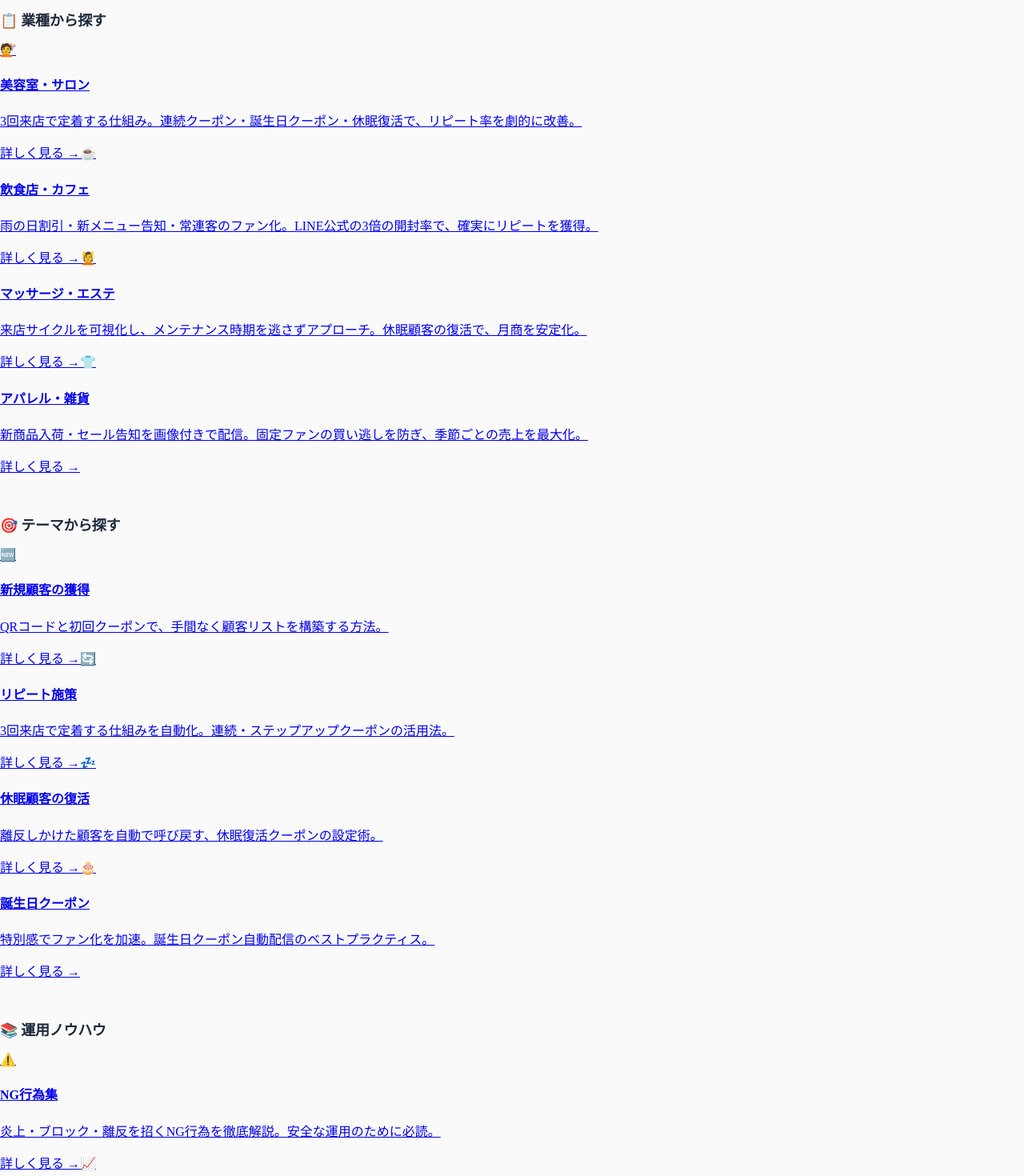
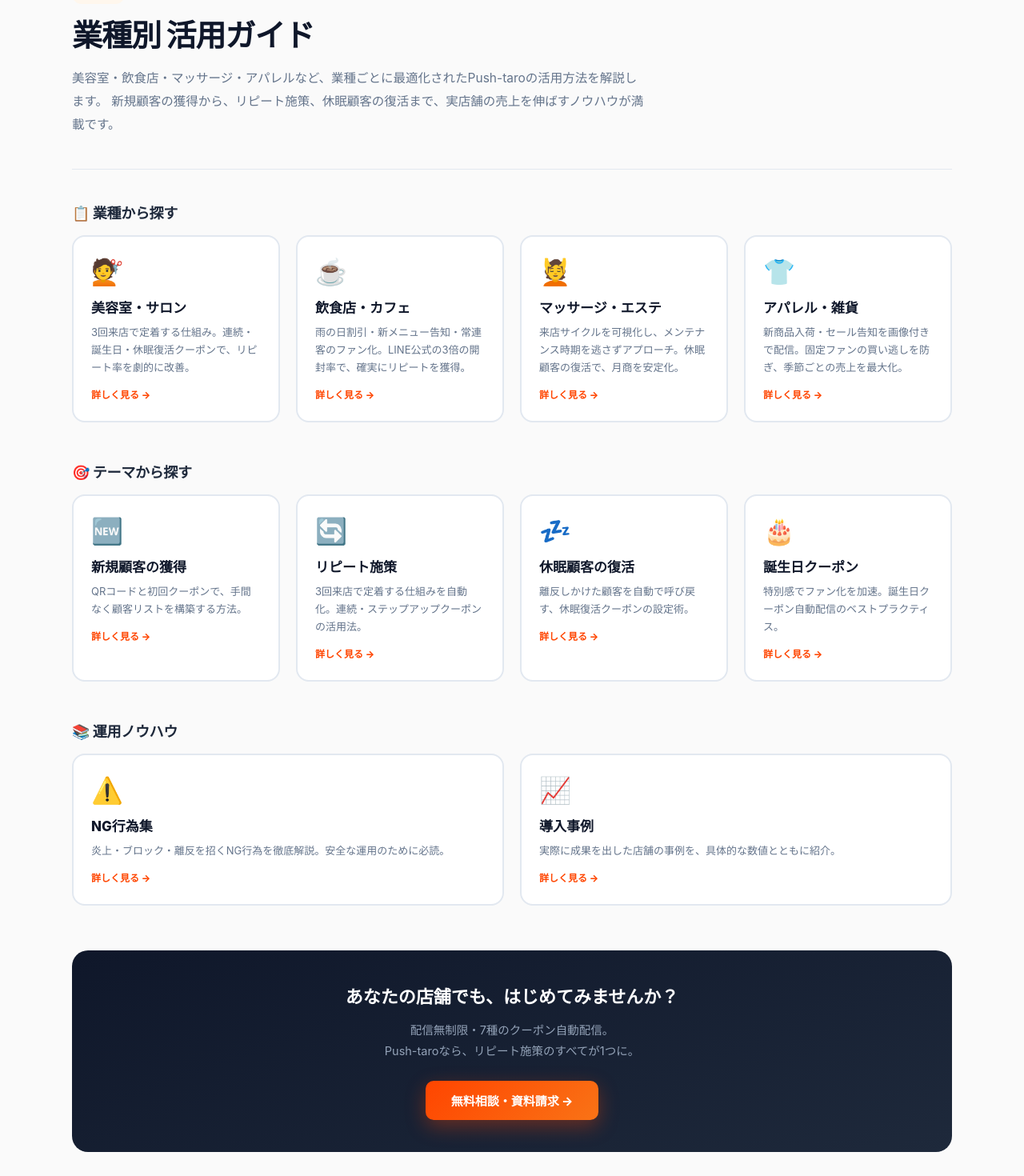
Before and after one commit to thellcishii-lang/push-taro, a Next.js app: page /guide in a window 1280 px wide. Shown: the part 160-1630 px from the top of the page at 80% size. Built offline with nearby package versions, Linux system fonts and the light colour scheme.

Commit message:
Update page.tsx

```diff
--- a/app/guide/page.tsx
+++ b/app/guide/page.tsx
@@ -2,15 +2,24 @@ import Link from 'next/link';
 
 export const metadata = {
   title: '業種別 活用ガイド | Push-taro',
-  description: '美容室・飲食店・マッサージ・アパレルなど、業種別のPush-taro活用方法を徹底解説。新規獲得から休眠復活まで、実店舗のリピート施策を仕組み化するノウハウを公開。',
+  description: '業種別のPush-taro活用方法を徹底解説。',
 };
 
 export default function GuideTopPage() {
   return (
     <>
+      {/* ヘッダー */}
+      <nav className="g-nav">
+        <div className="g-nav-inner">
+          <Link href="/" className="g-logo">🚀 Push-taro <small>/ 使い方ガイド</small></Link>
+          <Link href="/signup" className="g-nav-cta">今すぐ申し込む →</Link>
+        </div>
+      </nav>
+
+      <main className="g-main">
         {/* ページヘッダー */}
-      <div className="guide-hero">
-        <span className="badge">Guide</span>
+        <div className="g-hero">
+          <span className="g-badge">Guide</span>
           <h1>業種別 活用ガイド</h1>
           <p>
             美容室・飲食店・マッサージ・アパレルなど、業種ごとに最適化されたPush-taroの活用方法を解説します。
@@ -19,116 +28,120 @@ export default function GuideTopPage() {
         </div>
 
         {/* 業種一覧 */}
-      <h2 style={{
-        fontSize: 18, fontWeight: 800, color: '#1e293b',
-        marginBottom: 16, letterSpacing: '-0.3px',
-      }}>
-        📋 業種から探す
-      </h2>
-
-      <div className="guide-grid">
-        <Link href="/guide/salon" className="guide-grid-card">
-          <span className="icon">💇</span>
+        <h2 className="g-h2">📋 業種から探す</h2>
+        <div className="g-grid">
+          <Link href="/guide/salon" className="g-card">
+            <span className="g-card-icon">💇</span>
             <h4>美容室・サロン</h4>
-          <p>3回来店で定着する仕組み。連続クーポン・誕生日クーポン・休眠復活で、リピート率を劇的に改善。</p>
-          <span className="arrow">詳しく見る →</span>
+            <p>3回来店で定着する仕組み。連続・誕生日・休眠復活クーポンで、リピート率を劇的に改善。</p>
+            <span className="g-card-arrow">詳しく見る →</span>
           </Link>
-
-        <Link href="/guide/cafe" className="guide-grid-card">
-          <span className="icon">☕</span>
+          <Link href="/guide/cafe" className="g-card">
+            <span className="g-card-icon">☕</span>
             <h4>飲食店・カフェ</h4>
             <p>雨の日割引・新メニュー告知・常連客のファン化。LINE公式の3倍の開封率で、確実にリピートを獲得。</p>
-          <span className="arrow">詳しく見る →</span>
+            <span className="g-card-arrow">詳しく見る →</span>
           </Link>
-
-        <Link href="/guide/massage" className="guide-grid-card">
-          <span className="icon">💆</span>
+          <Link href="/guide/massage" className="g-card">
+            <span className="g-card-icon">💆</span>
             <h4>マッサージ・エステ</h4>
             <p>来店サイクルを可視化し、メンテナンス時期を逃さずアプローチ。休眠顧客の復活で、月商を安定化。</p>
-          <span className="arrow">詳しく見る →</span>
+            <span className="g-card-arrow">詳しく見る →</span>
           </Link>
-
-        <Link href="/guide/apparel" className="guide-grid-card">
-          <span className="icon">👕</span>
+          <Link href="/guide/apparel" className="g-card">
+            <span className="g-card-icon">👕</span>
             <h4>アパレル・雑貨</h4>
             <p>新商品入荷・セール告知を画像付きで配信。固定ファンの買い逃しを防ぎ、季節ごとの売上を最大化。</p>
-          <span className="arrow">詳しく見る →</span>
+            <span className="g-card-arrow">詳しく見る →</span>
           </Link>
         </div>
 
         {/* テーマ別 */}
-      <h2 style={{
-        fontSize: 18, fontWeight: 800, color: '#1e293b',
-        margin: '48px 0 16px', letterSpacing: '-0.3px',
-      }}>
-        🎯 テーマから探す
-      </h2>
-
-      <div className="guide-grid">
-        <Link href="/guide/themes/new-customer" className="guide-grid-card">
-          <span className="icon">🆕</span>
+        <h2 className="g-h2">🎯 テーマから探す</h2>
+        <div className="g-grid">
+          <Link href="/guide/themes/new-customer" className="g-card">
+            <span className="g-card-icon">🆕</span>
             <h4>新規顧客の獲得</h4>
             <p>QRコードと初回クーポンで、手間なく顧客リストを構築する方法。</p>
-          <span className="arrow">詳しく見る →</span>
+            <span className="g-card-arrow">詳しく見る →</span>
           </Link>
-
-        <Link href="/guide/themes/repeat" className="guide-grid-card">
-          <span className="icon">🔄</span>
+          <Link href="/guide/themes/repeat" className="g-card">
+            <span className="g-card-icon">🔄</span>
             <h4>リピート施策</h4>
             <p>3回来店で定着する仕組みを自動化。連続・ステップアップクーポンの活用法。</p>
-          <span className="arrow">詳しく見る →</span>
+            <span className="g-card-arrow">詳しく見る →</span>
           </Link>
-
-        <Link href="/guide/themes/dormant" className="guide-grid-card">
-          <span className="icon">💤</span>
+          <Link href="/guide/themes/dormant" className="g-card">
+            <span className="g-card-icon">💤</span>
             <h4>休眠顧客の復活</h4>
             <p>離反しかけた顧客を自動で呼び戻す、休眠復活クーポンの設定術。</p>
-          <span className="arrow">詳しく見る →</span>
+            <span className="g-card-arrow">詳しく見る →</span>
           </Link>
-
-        <Link href="/guide/themes/birthday" className="guide-grid-card">
-          <span className="icon">🎂</span>
+          <Link href="/guide/themes/birthday" className="g-card">
+            <span className="g-card-icon">🎂</span>
             <h4>誕生日クーポン</h4>
             <p>特別感でファン化を加速。誕生日クーポン自動配信のベストプラクティス。</p>
-          <span className="arrow">詳しく見る →</span>
+            <span className="g-card-arrow">詳しく見る →</span>
           </Link>
         </div>
 
         {/* 運用ノウハウ */}
-      <h2 style={{
-        fontSize: 18, fontWeight: 800, color: '#1e293b',
-        margin: '48px 0 16px', letterSpacing: '-0.3px',
-      }}>
-        📚 運用ノウハウ
-      </h2>
-
-      <div className="guide-grid">
-        <Link href="/guide/ng-actions" className="guide-grid-card">
-          <span className="icon">⚠️</span>
+        <h2 className="g-h2">📚 運用ノウハウ</h2>
+        <div className="g-grid">
+          <Link href="/guide/ng-actions" className="g-card">
+            <span className="g-card-icon">⚠️</span>
             <h4>NG行為集</h4>
             <p>炎上・ブロック・離反を招くNG行為を徹底解説。安全な運用のために必読。</p>
-          <span className="arrow">詳しく見る →</span>
+            <span className="g-card-arrow">詳しく見る →</span>
           </Link>
-
-        <Link href="/guide/case-studies" className="guide-grid-card">
-          <span className="icon">📈</span>
+          <Link href="/guide/case-studies" className="g-card">
+            <span className="g-card-icon">📈</span>
             <h4>導入事例</h4>
             <p>実際に成果を出した店舗の事例を、具体的な数値とともに紹介。</p>
-          <span className="arrow">詳しく見る →</span>
+            <span className="g-card-arrow">詳しく見る →</span>
           </Link>
         </div>
 
         {/* CTA */}
-      <div className="guide-cta">
+        <div className="g-cta">
           <h3>あなたの店舗でも、はじめてみませんか？</h3>
-        <p>
-          配信無制限・7種のクーポン自動配信。<br />
-          Push-taroなら、リピート施策のすべてが1つに。
-        </p>
-        <Link href="/signup" className="btn">
-          無料相談・資料請求 →
-        </Link>
+          <p>配信無制限・7種のクーポン自動配信。<br />Push-taroなら、リピート施策のすべてが1つに。</p>
+          <Link href="/signup" className="g-cta-btn">無料相談・資料請求 →</Link>
         </div>
+      </main>
+
+      {/* スタイル */}
+      <style jsx global>{`
+        .g-nav { position: sticky; top: 0; z-index: 100; background: rgba(255,255,255,0.95); backdrop-filter: blur(12px); border-bottom: 1px solid #e2e8f0; }
+        .g-nav-inner { max-width: 1100px; margin: 0 auto; padding: 14px 24px; display: flex; align-items: center; justify-content: space-between; gap: 24px; }
+        .g-logo { display: flex; align-items: center; gap: 8px; font-size: 20px; font-weight: 900; color: #0f172a; text-decoration: none; letter-spacing: -0.5px; }
+        .g-logo small { font-size: 11px; font-weight: 600; color: #64748b; }
+        .g-nav-cta { background: #ff4500; color: #fff; padding: 10px 22px; border-radius: 8px; font-weight: 700; font-size: 14px; text-decoration: none; box-shadow: 0 4px 12px rgba(255,69,0,0.25); }
+        .g-main { max-width: 1100px; margin: 0 auto; padding: 40px 24px 80px; font-family: -apple-system, BlinkMacSystemFont, "Segoe UI", Roboto, "Helvetica Neue", Arial, "Noto Sans JP", sans-serif; }
+        .g-hero { padding: 32px 0 40px; border-bottom: 1px solid #e2e8f0; margin-bottom: 40px; }
+        .g-badge { display: inline-block; font-size: 11px; font-weight: 800; letter-spacing: 0.8px; text-transform: uppercase; color: #ff4500; background: #fff7ed; padding: 5px 14px; border-radius: 20px; margin-bottom: 16px; }
+        .g-hero h1 { font-size: clamp(26px, 3.4vw, 38px); font-weight: 900; color: #0f172a; letter-spacing: -1px; line-height: 1.25; margin: 0 0 14px; }
+        .g-hero p { font-size: 15.5px; color: #64748b; line-height: 1.9; max-width: 720px; margin: 0; }
+        .g-h2 { font-size: 18px; font-weight: 800; color: #1e293b; margin: 48px 0 16px; letter-spacing: -0.3px; }
+        .g-h2:first-of-type { margin-top: 0; }
+        .g-grid { display: grid; grid-template-columns: repeat(auto-fit, minmax(260px, 1fr)); gap: 20px; }
+        .g-card { display: block; background: #fff; border: 2px solid #e2e8f0; border-radius: 16px; padding: 24px 22px; text-decoration: none; color: inherit; transition: all 0.25s; }
+        .g-card:hover { border-color: #ff4500; transform: translateY(-4px); box-shadow: 0 16px 40px rgba(255,69,0,0.1); }
+        .g-card-icon { font-size: 32px; margin-bottom: 12px; display: block; }
+        .g-card h4 { font-size: 17px; font-weight: 800; color: #0f172a; margin: 0 0 8px; }
+        .g-card p { font-size: 13px; color: #64748b; margin: 0 0 12px; line-height: 1.7; }
+        .g-card-arrow { font-size: 12px; font-weight: 800; color: #ff4500; }
+        .g-cta { margin-top: 56px; padding: 40px 32px; background: linear-gradient(160deg, #0f172a 0%, #1e293b 100%); color: #fff; border-radius: 20px; text-align: center; }
+        .g-cta h3 { font-size: 22px; font-weight: 900; margin: 0 0 12px; color: #fff; }
+        .g-cta p { font-size: 14.5px; color: #94a3b8; margin-bottom: 24px; line-height: 1.8; }
+        .g-cta-btn { display: inline-flex; align-items: center; gap: 8px; background: linear-gradient(135deg, #ff4500, #f97316); color: #fff; padding: 14px 32px; border-radius: 10px; font-weight: 800; font-size: 15px; text-decoration: none; box-shadow: 0 8px 24px rgba(255,69,0,0.35); }
+        @media (max-width: 640px) {
+          .g-nav-inner { padding: 12px 16px; }
+          .g-main { padding: 24px 16px 60px; }
+          .g-logo { font-size: 17px; }
+          .g-nav-cta { padding: 8px 14px; font-size: 12px; }
+        }
+      `}</style>
     </>
   );
 }
```
Lines whose indentation alone changed are shown as unchanged.
